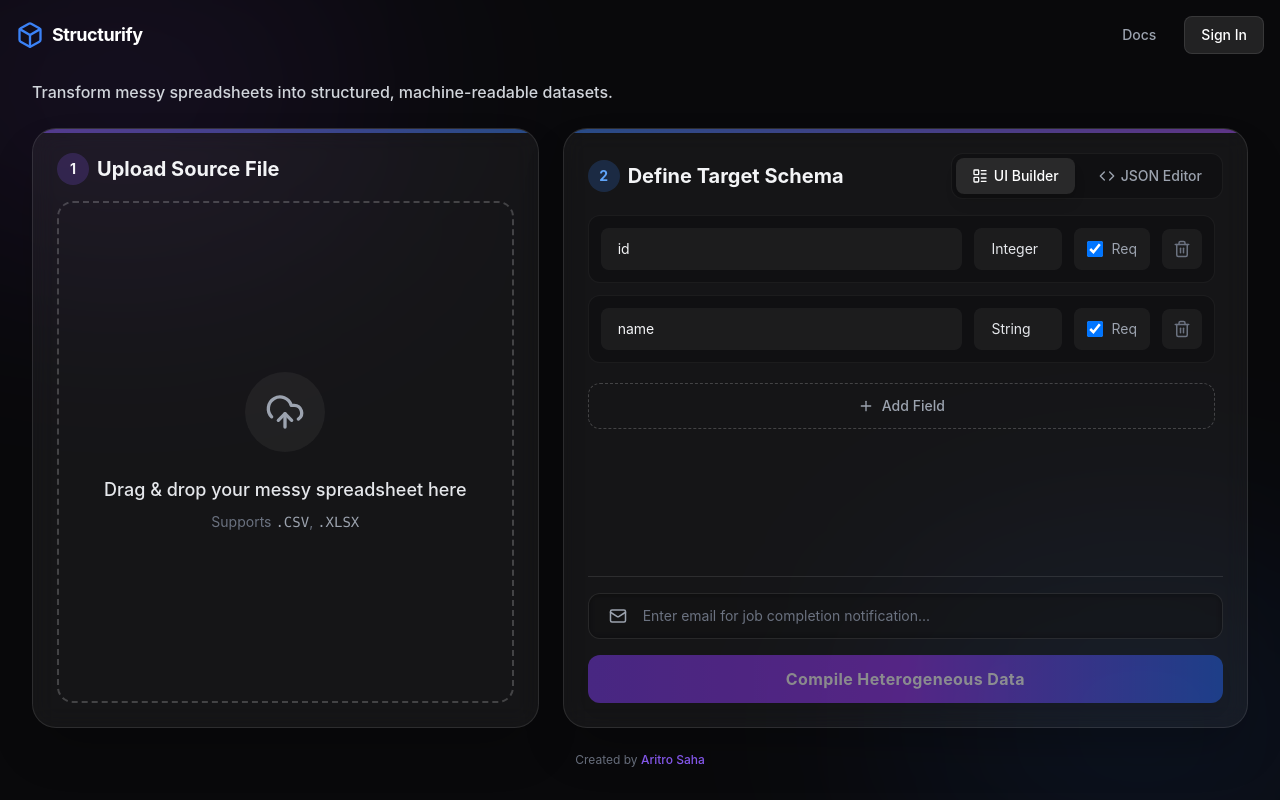
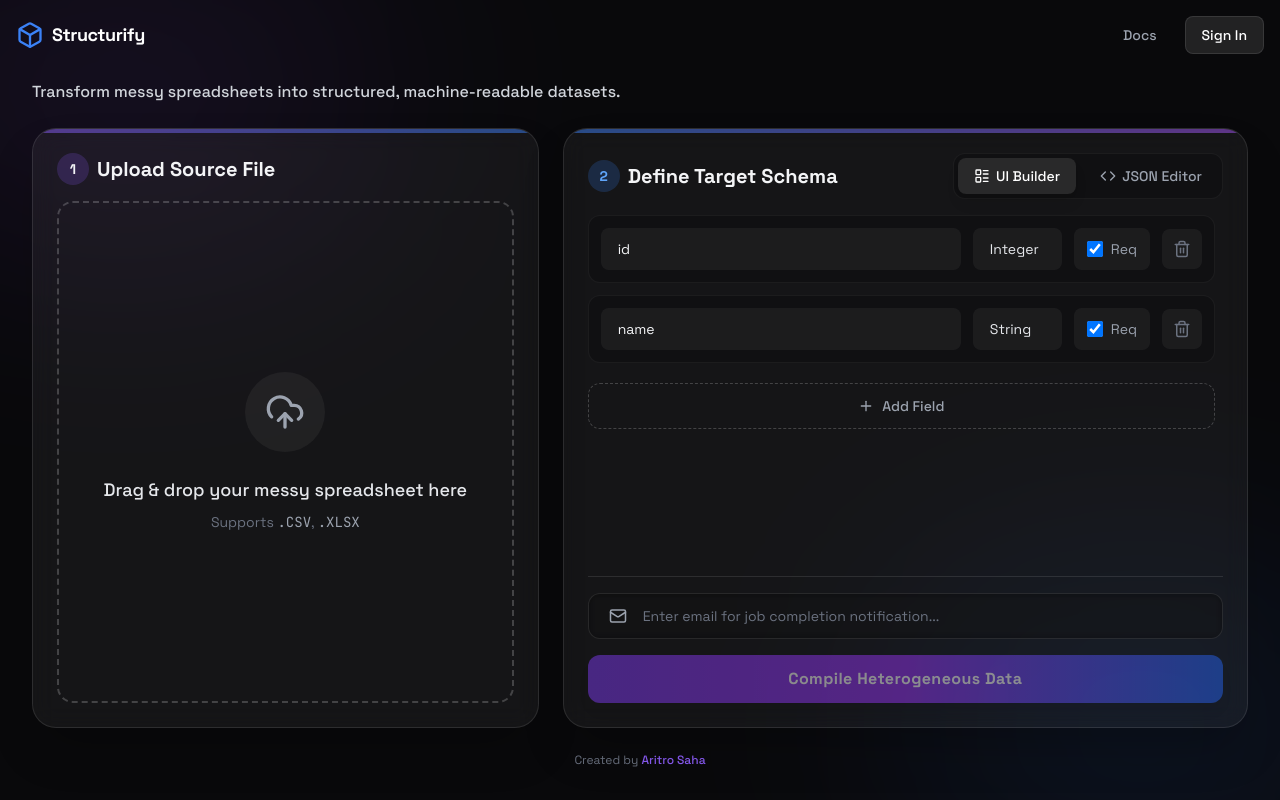
Before and after one commit to halcyon-past/Structurify, a Next.js app in the folder frontend/: page / in a window 1280 px wide. Built offline with nearby package versions, Linux system fonts and the light colour scheme; no server answers.

Commit message:
style(ui): transition global typography to Space Grotesk and JetBrains Mono

```diff
--- a/frontend/src/app/globals.css
+++ b/frontend/src/app/globals.css
@@ -5,7 +5,7 @@
 @layer base {
   body {
     @apply bg-background text-foreground antialiased selection:bg-accent-500 selection:text-white;
-    font-family: 'Inter', sans-serif;
+
   }
 }
 
--- a/frontend/src/app/layout.tsx
+++ b/frontend/src/app/layout.tsx
@@ -1,18 +1,16 @@
 import type { Metadata } from "next";
-import localFont from "next/font/local";
+import { Space_Grotesk, JetBrains_Mono } from "next/font/google";
 import "./globals.css";
 import { AuthProvider } from "@/hooks/useAuth";
 import { Header } from "@/components/Header";
 
-const geistSans = localFont({
-  src: "./fonts/GeistVF.woff",
-  variable: "--font-geist-sans",
-  weight: "100 900",
+const spaceGrotesk = Space_Grotesk({
+  subsets: ["latin"],
+  variable: "--font-space-grotesk",
 });
-const geistMono = localFont({
-  src: "./fonts/GeistMonoVF.woff",
-  variable: "--font-geist-mono",
-  weight: "100 900",
+const jetbrainsMono = JetBrains_Mono({
+  subsets: ["latin"],
+  variable: "--font-jetbrains-mono",
 });
 
 export const metadata: Metadata = {
@@ -62,7 +60,7 @@
   return (
     <html lang="en">
       <body
-        className={`${geistSans.variable} ${geistMono.variable} antialiased`}
+        className={`${spaceGrotesk.variable} ${jetbrainsMono.variable} font-sans antialiased`}
       >
         <AuthProvider>
           <div className="absolute top-0 w-full z-50">
--- a/frontend/tailwind.config.ts
+++ b/frontend/tailwind.config.ts
@@ -8,6 +8,11 @@
   ],
   theme: {
     extend: {
+
+      fontFamily: {
+        sans: ['var(--font-space-grotesk)'],
+        mono: ['var(--font-jetbrains-mono)'],
+      },
       colors: {
         background: "#09090b", // Deep dark background
         foreground: "#f8fafc", // Light foreground
```
